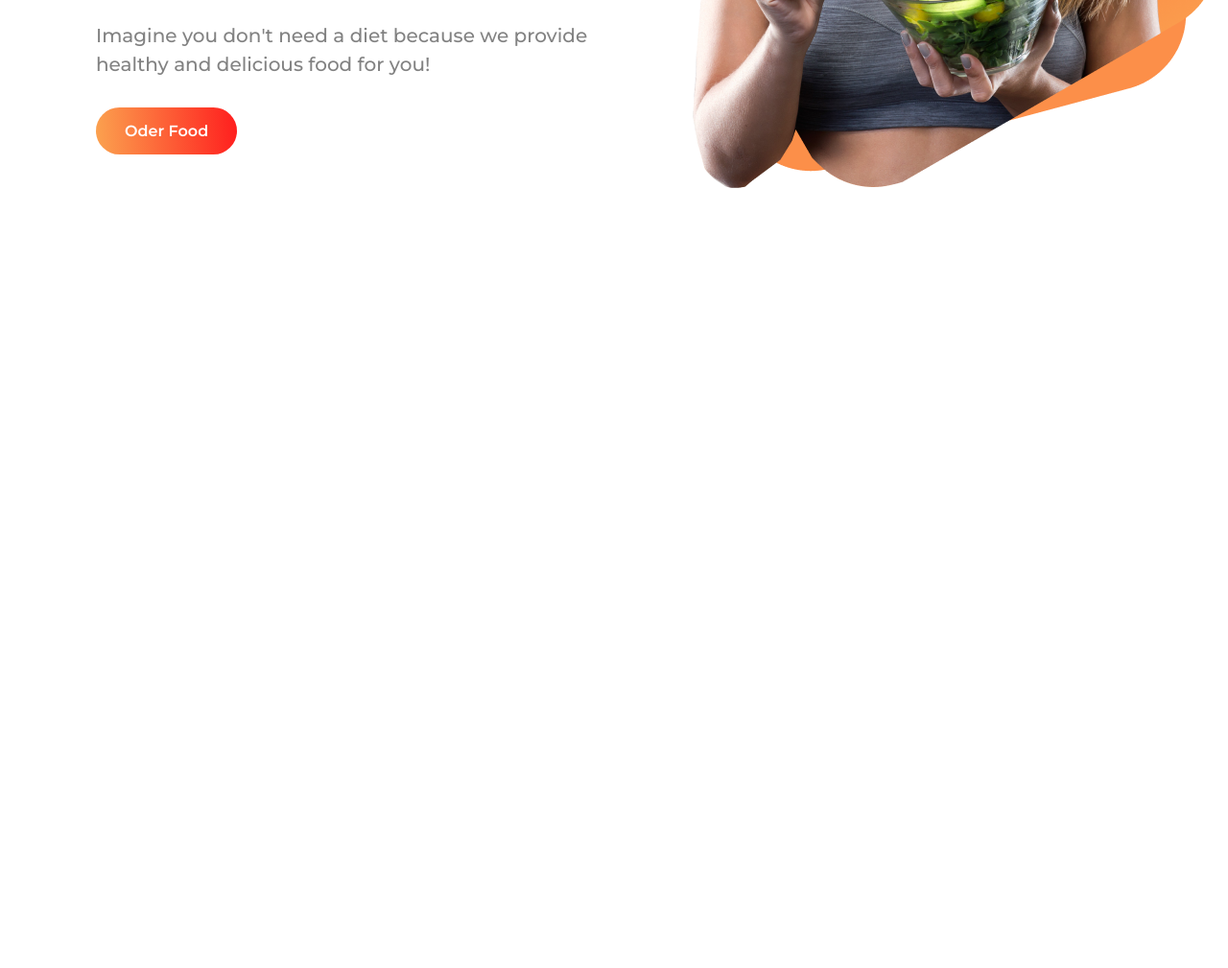
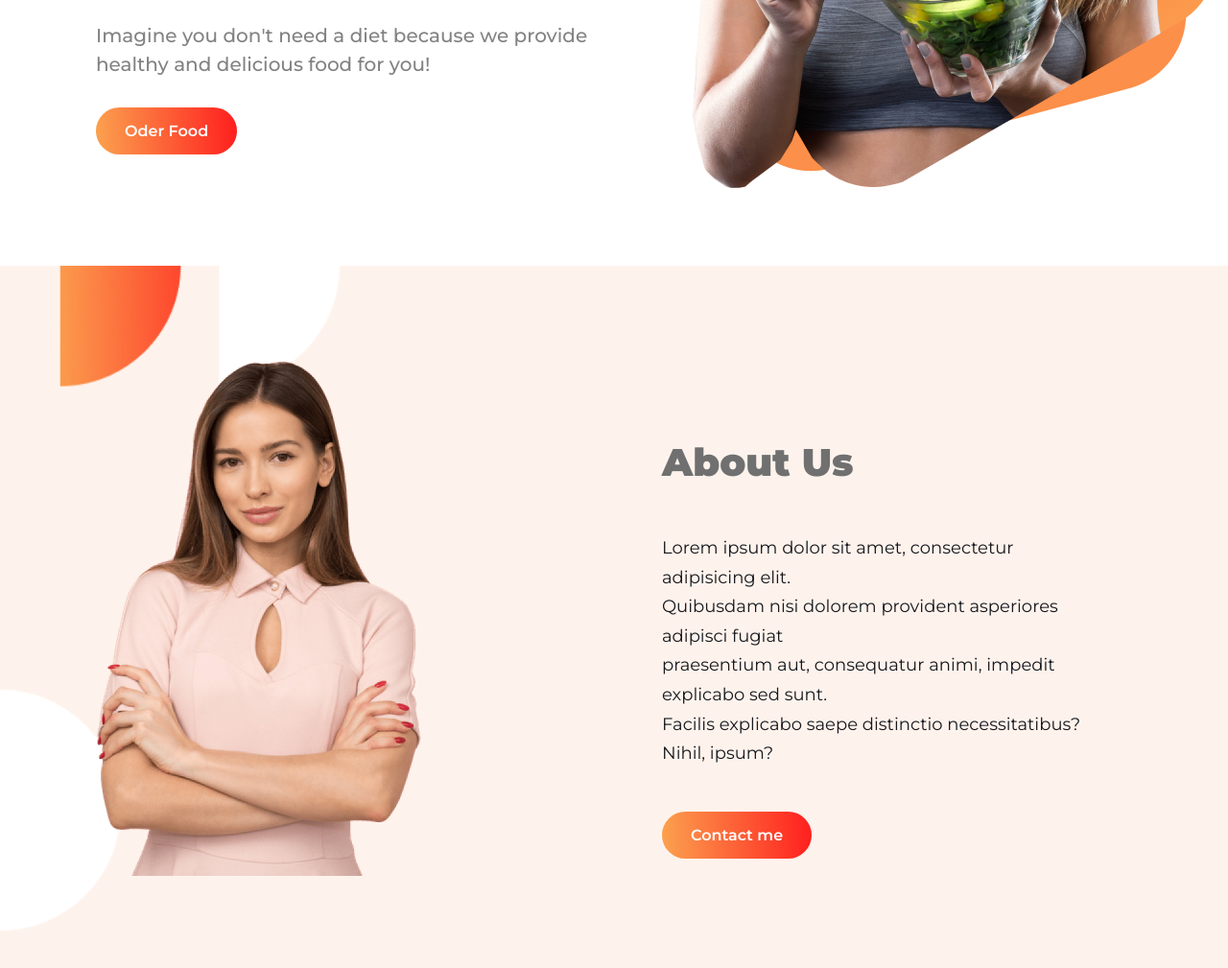
Before and after one commit to zahidbinshad/Food_Cart, a plain HTML site: page index.html in a window 1280 px wide. Shown: the part 623-1632 px from the top of the page at 96% size. Before the commit the page ends 852 px from the top, so only its background shows below. Drawn offline with Linux system fonts and the light colour scheme.

Commit message:
about section done

```diff
--- a/asset.css
+++ b/asset.css
@@ -8,6 +8,7 @@ body{
 .hero_section{
     display: flex;
     margin-top: 100px;
+    height: 100vh;
 }
 
 .hero_section h1{
@@ -44,3 +45,43 @@ border-radius: 25px;
 color: #ffffff;
 font-weight: 600;
 }
+.about{
+    display: flex;
+    background-image: url(../images/7.png);
+   background-repeat: no-repeat;
+    background-size: cover;
+}
+.about_left{
+    margin: 100px 50px 0;
+}
+.about_left img{
+    max-height: 536px;
+    max-width: 338px;
+    display: block;
+    margin: 0 auto;
+}
+.about_right{
+
+margin: 150px;
+}
+.about_right h1{
+    font-size: 40px;
+    color: #707070;
+    font-weight: 900;
+    margin: 30px 0;
+}
+.about_right p{
+    font-size: 18px;
+    color: #18191F;
+    font-weight: 400;
+    line-height: 1.7;
+    margin: 50px 0 60px;
+}
+.about_right a{
+    text-decoration: none;
+    background-image: linear-gradient( 86deg, #FBA24F, #FF1E1E);
+    padding: 15px 30px;
+    border-radius: 25px;
+    color: #ffffff;
+    font-weight: 600;
+}
--- a/index.html
+++ b/index.html
@@ -22,8 +22,7 @@
                         With Food Network
                     </h1>
                     <p>
-                        Imagine you don't need a diet because we provide <br>
-healthy and delicious food for you!
+                        Imagine you don't need a diet because we provide <br>healthy and delicious food for you!
                     </p>
                     <a href="#" target="_blank">Oder Food</a>
             </div>
@@ -35,5 +34,21 @@ healthy and delicious food for you!
 
 
   <!-- ****************Hero Sction End*************************** -->
+
+
+  <!-- *************************About Section Starts********************************** -->
+    <section class="about">
+        <div class="about_left section_half">
+            <img src="images/Person Image.png" alt="Lady standing">
+        </div>
+        <div class="about_right section_half">
+            <h1>About Us</h1>
+            <p>Lorem ipsum dolor sit amet, consectetur adipisicing elit. <br> Quibusdam nisi dolorem provident asperiores adipisci fugiat  <br> praesentium aut, consequatur animi, impedit explicabo sed sunt. <br> Facilis explicabo saepe distinctio necessitatibus? Nihil, ipsum?</p>
+            <a href="#" target="_blank">Contact me</a>
+        </div>
+    </section>
+
+
+  <!-- *************************About Section Ends********************************** -->
 </body>
 </html>
```
Also changed, not shown: images/7.png (added), images/Person Image.png (added).
